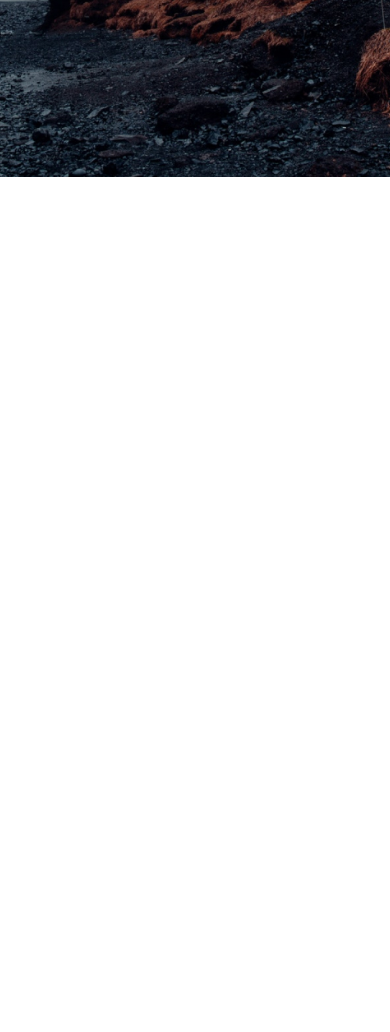
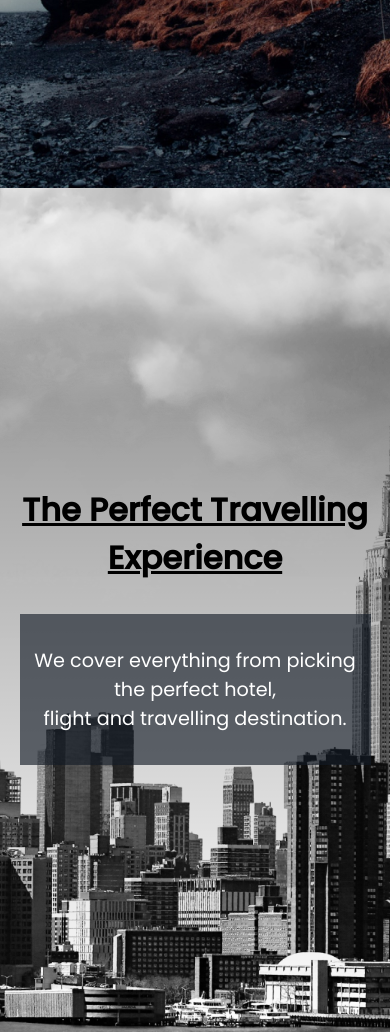
Before and after one commit to BarrySchutte/Travelly, a plain HTML site: page index.html in a window 390 px wide. Shown: the part 673-1705 px from the top of the page. Before the commit the page ends 850 px from the top, so only its background shows below. Drawn offline with Linux system fonts and the light colour scheme; a web font is replaced by a local one.

Commit message:
City Section + Cloud Animation

```diff
--- a/index.html
+++ b/index.html
@@ -6,8 +6,8 @@
         <meta name="description" content="Travelly is a travel agency website that helps you pick out your holiday" />
         <meta name="robots" content="index,follow" />
         <link rel="icon" href="icons/globe.svg" />
-        <link href="https://fonts.googleapis.com/css2?family=Pattaya&family=Poppins:wght@400;500&display=swap" rel="stylesheet">
-        <link rel="stylesheet" href="style.css">
+        <link href="https://fonts.googleapis.com/css2?family=Pattaya&family=Poppins:wght@400;500&display=swap" rel="stylesheet" />
+        <link rel="stylesheet" href="style.css" />
         <title>Travelly | Travelling Agency</title>
     </head>
     <body>
@@ -23,8 +23,19 @@
         </header>
         <section class="hero">
             <h2>Travel Beyond Limits</h2>
-            <h3>Start your travel at an affordable price with Travelly <br/>Contact us now bellow.</h3>
+            <h3>Start your travel at an affordable price with Travelly <br />Contact us now bellow.</h3>
             <button>Book Now</button>
+        </section>
+        <section id="locations">
+            <header class="locations-head">
+                <h2>The Perfect Travelling Experience</h2>
+                <h3>
+                    We cover everything from picking the perfect hotel, <br />
+                    flight and travelling destination.
+                </h3>
+                <img src="./img/cloud.png" class="moving-cloud-1 cloud" />
+                <img src="./img/cloud.png" class="moving-cloud-2 cloud" />
+            </header>
         </section>
     </body>
 </html>
--- a/style.css
+++ b/style.css
@@ -59,6 +59,11 @@ button {
     border: none;
     border-radius: 2px;
     cursor: pointer;
+    transition: background 0.2s ease;
+}
+
+button:hover {
+    background: #27394e;
 }
 
 /*------------------------*/
@@ -111,12 +116,103 @@ nav ul {
 }
 
 /*------------------------*/
+/* Locations Section */
+/*------------------------*/
+
+#locations {
+    min-height: 100vh;
+    background: linear-gradient(rgba(0, 0, 0, 0.5), transparent), url('./img/new-york-page.png');
+    background-size: cover;
+    background-position: center;
+    display: flex;
+    align-items: center;
+    position: relative;
+    overflow: hidden;
+}
+
+.locations-head {
+    width: 90%;
+    margin: auto;
+}
+
+.locations-head h2 {
+    padding: 1rem 0rem;
+    text-decoration: underline;
+}
+
+.locations-head h3 {
+    padding: 4rem 0rem;
+    background: linear-gradient(#131c27, #663b34);
+    background-clip: text;
+    -webkit-background-clip: text;
+    -webkit-text-fill-color: transparent;
+}
+
+.cloud {
+    position: absolute;
+    top: 0%;
+    right: 0%;
+    pointer-events: none;
+}
+
+.moving-cloud-1 {
+    animation: cloudAnimation 8s infinite alternate ease-in-out;
+}
+
+.moving-cloud-2 {
+    top: 10%;
+    right: -10%;
+    z-index: -1;
+    opacity: 0.5;
+    animation: cloudAnimation 9.2s infinite alternate ease-in-out;
+}
+
+@keyframes cloudAnimation {
+    from {
+        transform: translate(30%, -10%);
+    }
+    to {
+        transform: translate(0%, 0%);
+    }
+}
+
+/*------------------------*/
 /* Media Queries */
 /*------------------------*/
 
+@media screen and (max-width: 1280px) {
+    .locations-head h2 {
+        font-size: 4rem;
+    }
+
+    .locations-head h3 {
+        font-size: 2rem;
+        padding: 1rem 0rem;
+    }
+}
+
+@media screen and (max-width: 1024px) {
+    .cloud {
+        height: 50rem;
+    }
+
+    #locations {
+        z-index: 1;
+    }
+
+    .moving-cloud-1 {
+        z-index: -1;
+    }
+
+    .moving-cloud-2 {
+        z-index: -2;
+        top: 8%;
+    }
+}
+
 @media screen and (max-width: 933px) {
     html {
-        font-size: 45%;
+        font-size: 50%;
     }
 }
 
@@ -132,4 +228,17 @@ nav ul {
     #logo {
         padding-bottom: 2rem;
     }
+
+    .locations-head h2 {
+        text-align: center;
+        padding: 4rem 0rem;
+    }
+
+    .locations-head h3 {
+        background: #131c27a2;
+        -webkit-text-fill-color: #fff;
+        font-size: 2.4rem;
+        text-align: center;
+        padding: 4rem 0rem;
+    }
 }
```
